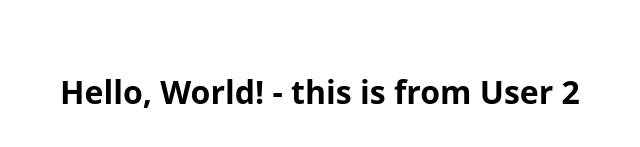
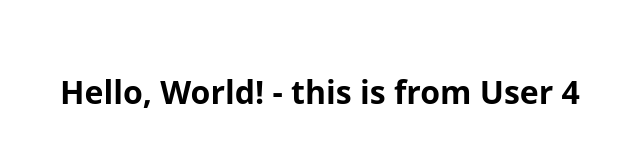
Before and after one commit to GuruprasadHebbar/git-demo, a plain HTML site: page index.html in a window 1280 px wide. Shown: the part 309-456 px from the top of the page, 320-960 px from the left. Drawn offline with Linux system fonts and the light colour scheme.

```diff
--- a/index.html
+++ b/index.html
@@ -8,7 +8,7 @@
 </head>
 <body>
   <div class="center">
-    <h1>Hello, World! - this is from User 2</h1>
+    <h1>Hello, World! - this is from User 4</h1>
   </div>
 </body>
 </html>
```
